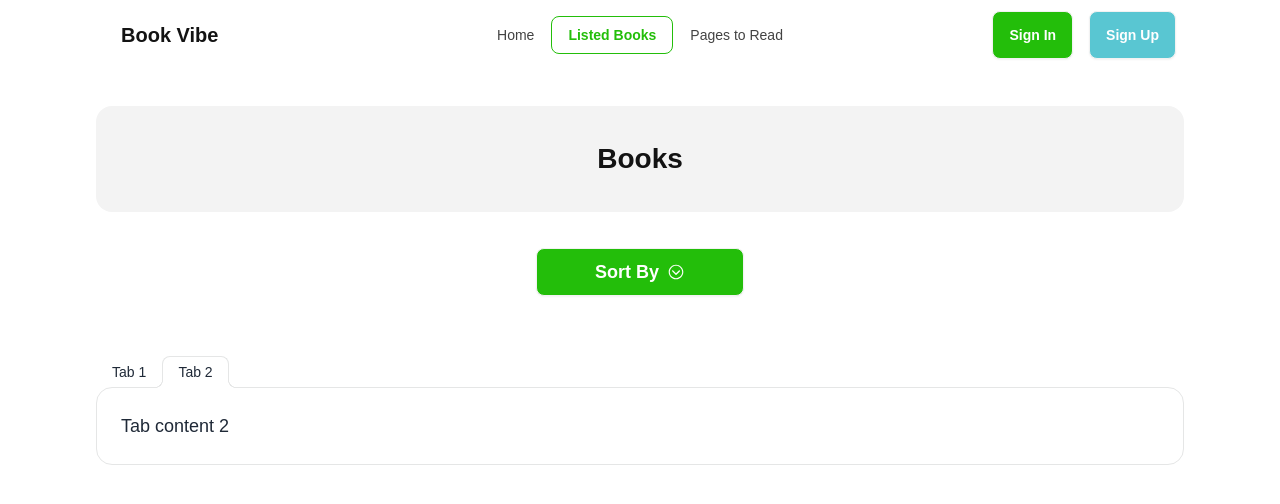
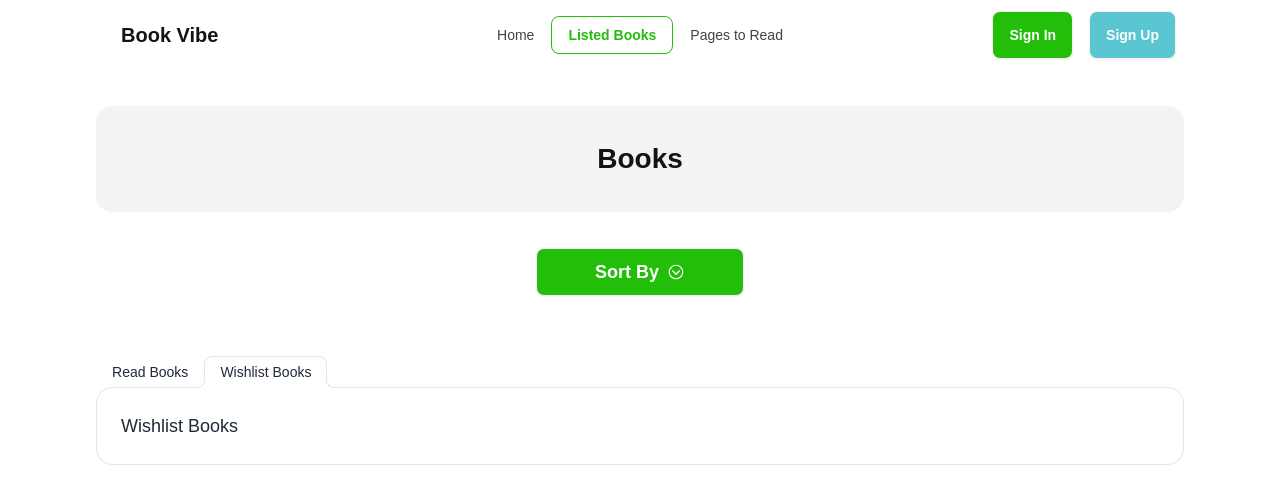
Before and after one commit to md-kamrul/book-review, a React (Vite) app: page /listed_books in a window 1280 px wide. Shown: the top 504 px of the page. Built offline with nearby package versions, Linux system fonts and the light colour scheme.

Commit message:
listed books section update

```diff
--- a/src/components/listed books/ListedBooks.jsx
+++ b/src/components/listed books/ListedBooks.jsx
@@ -21,11 +21,11 @@
 
             {/* tab */}
             <div role="tablist" className="tabs tabs-lifted text-lg">
-                <input type="radio" name="my_tabs_2" role="tab" className="tab" aria-label="Tab 1" />
-                <div role="tabpanel" className="tab-content bg-base-100 border-base-300 rounded-box p-6">Tab content 1</div>
+                <input type="radio" name="my_tabs_2" role="tab" className="tab" aria-label="Read Books" />
+                <div role="tabpanel" className="tab-content bg-base-100 border-base-300 rounded-box p-6">Read Books</div>
 
-                <input type="radio" name="my_tabs_2" role="tab" className="tab" aria-label="Tab 2" checked />
-                <div role="tabpanel" className="tab-content bg-base-100 border-base-300 rounded-box p-6">Tab content 2</div>
+                <input type="radio" name="my_tabs_2" role="tab" className="tab" aria-label="Wishlist Books" checked />
+                <div role="tabpanel" className="tab-content bg-base-100 border-base-300 rounded-box p-6">Wishlist Books</div>
             </div>
 
         </div>
```
